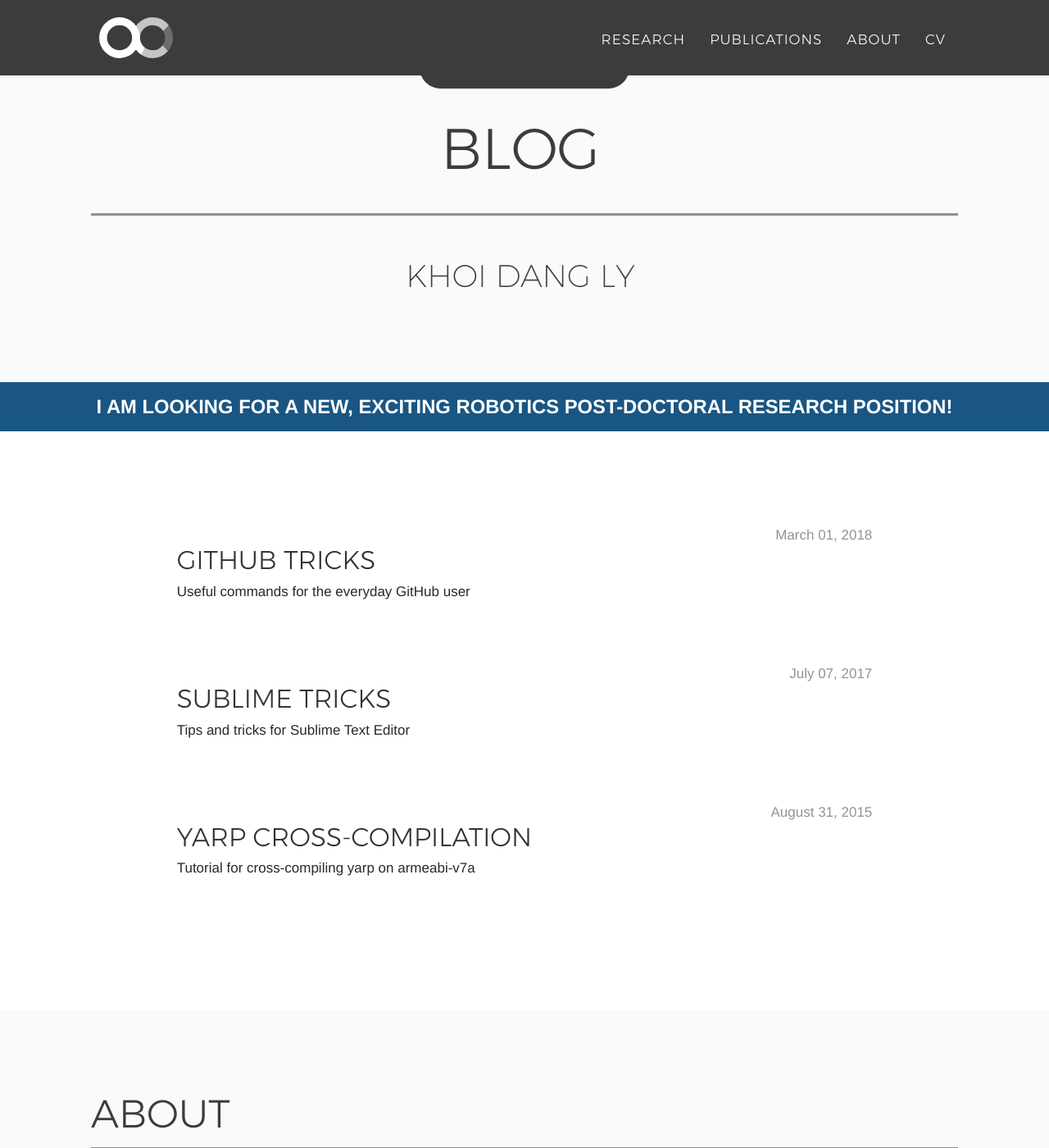
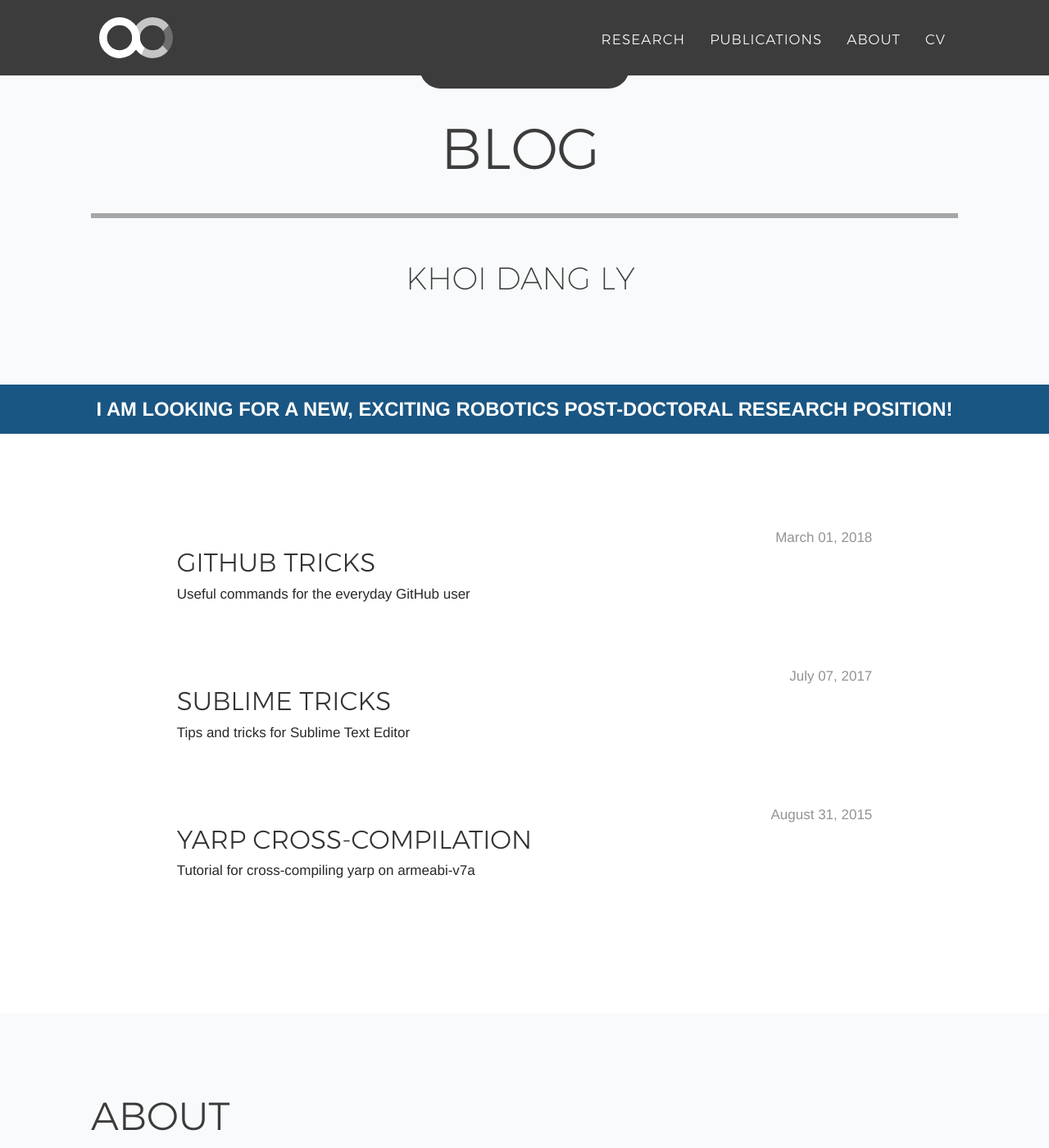
Before and after one commit to KhoiDLy/KhoiDLy.github.io, a Jekyll site: the page built from blog.html, in a window 1280 px wide and 1400 px high, scrolled down 328 px. Shown: the whole window at 82% size. Built offline with Jekyll 4.4.1, drawn with Linux system fonts in a browser that asks for light colours; nearby versions of some CDN libraries; some web fonts are replaced.

Commit message:
Update main.css

```diff
--- a/_includes/css/main.css
+++ b/_includes/css/main.css
@@ -188,10 +188,10 @@ hr.separating-line {
     padding: 0;
     /*max-width: 250px;*/
     border: 0;
-    opacity: 0.5;
+    opacity: 0.4;
     /*border-top: solid 5px;*/
     text-align: center;
-    border-top: 3px solid #{{ site.color.articletext }};
+    border-top: 6px solid #{{ site.color.articletext }};
 }
 
 header hr.separating-line {
```
